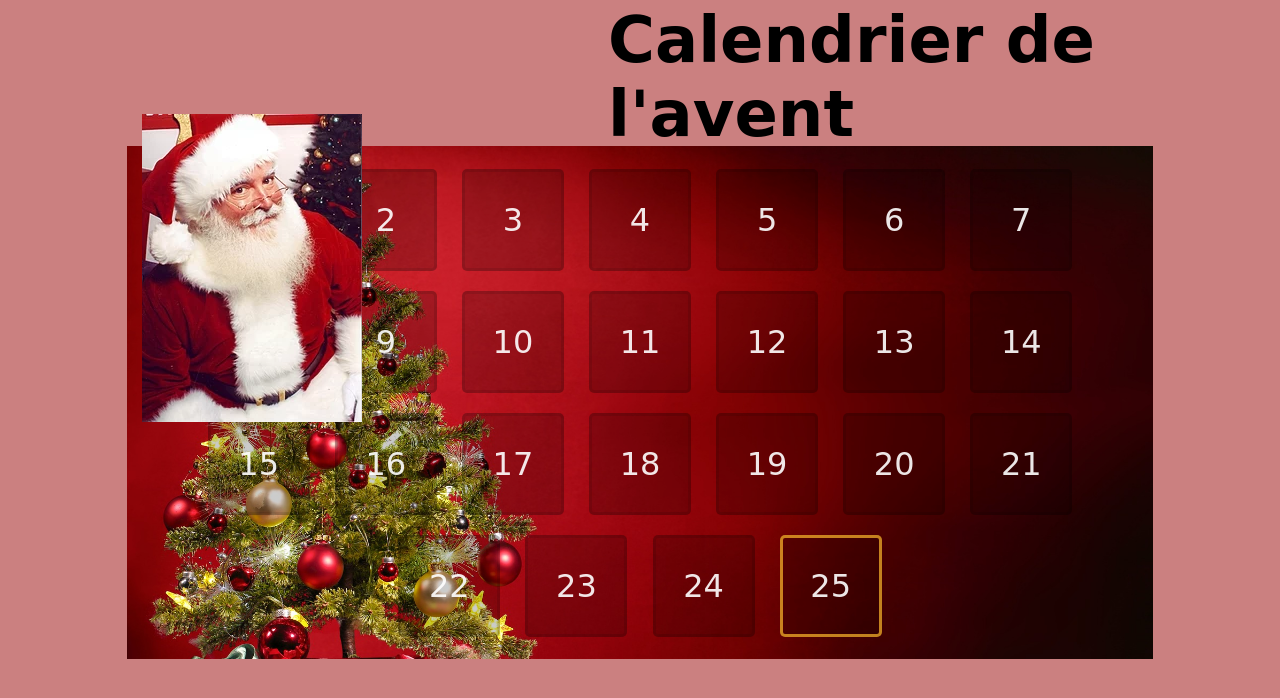
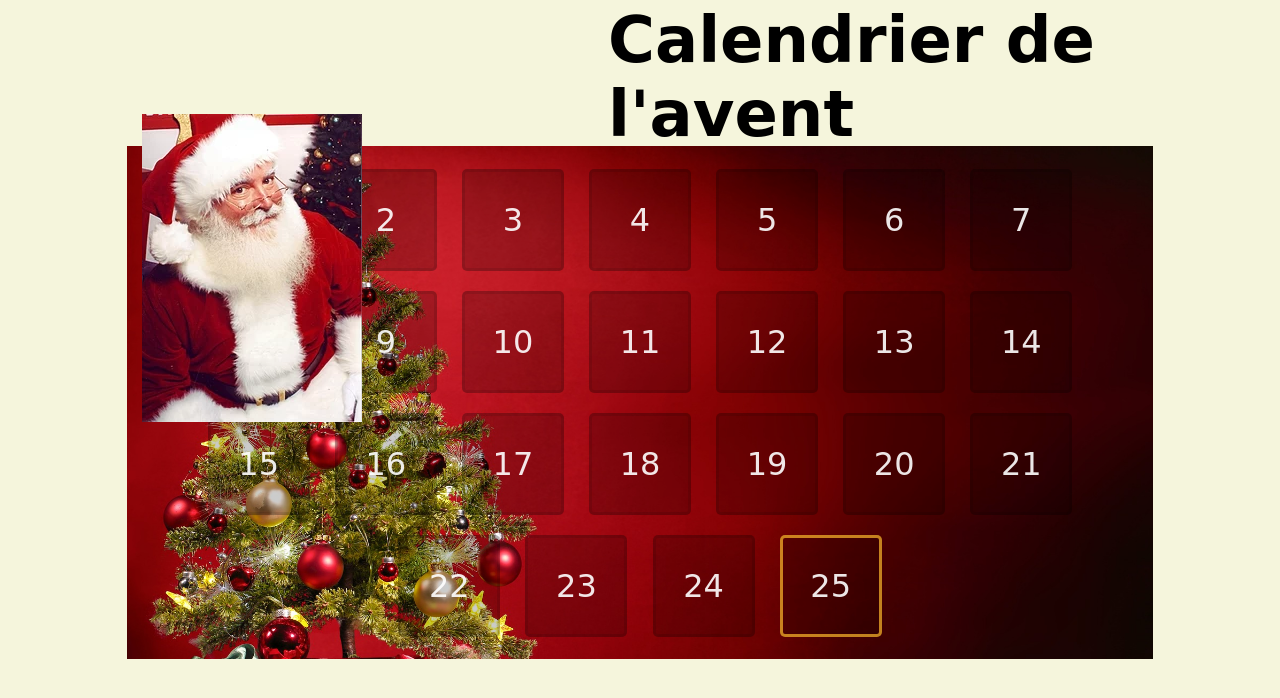
Before and after one commit to francci36/courjquery, a plain HTML site: page index.html in a window 1280 px wide. Drawn offline with nearby package versions, Linux system fonts and the light colour scheme; a web font is replaced by a local one.

Commit message:
couleur-beige

```diff
--- a/assets/css/style.css
+++ b/assets/css/style.css
@@ -1,6 +1,6 @@
 body{
     font-family: 'Ranga', cursive, sans-serif;
-    background-color: rgba(155, 10, 10, 0.519)
+    background-color: beige;
 }
 h1{
     font-size:4em;
```
